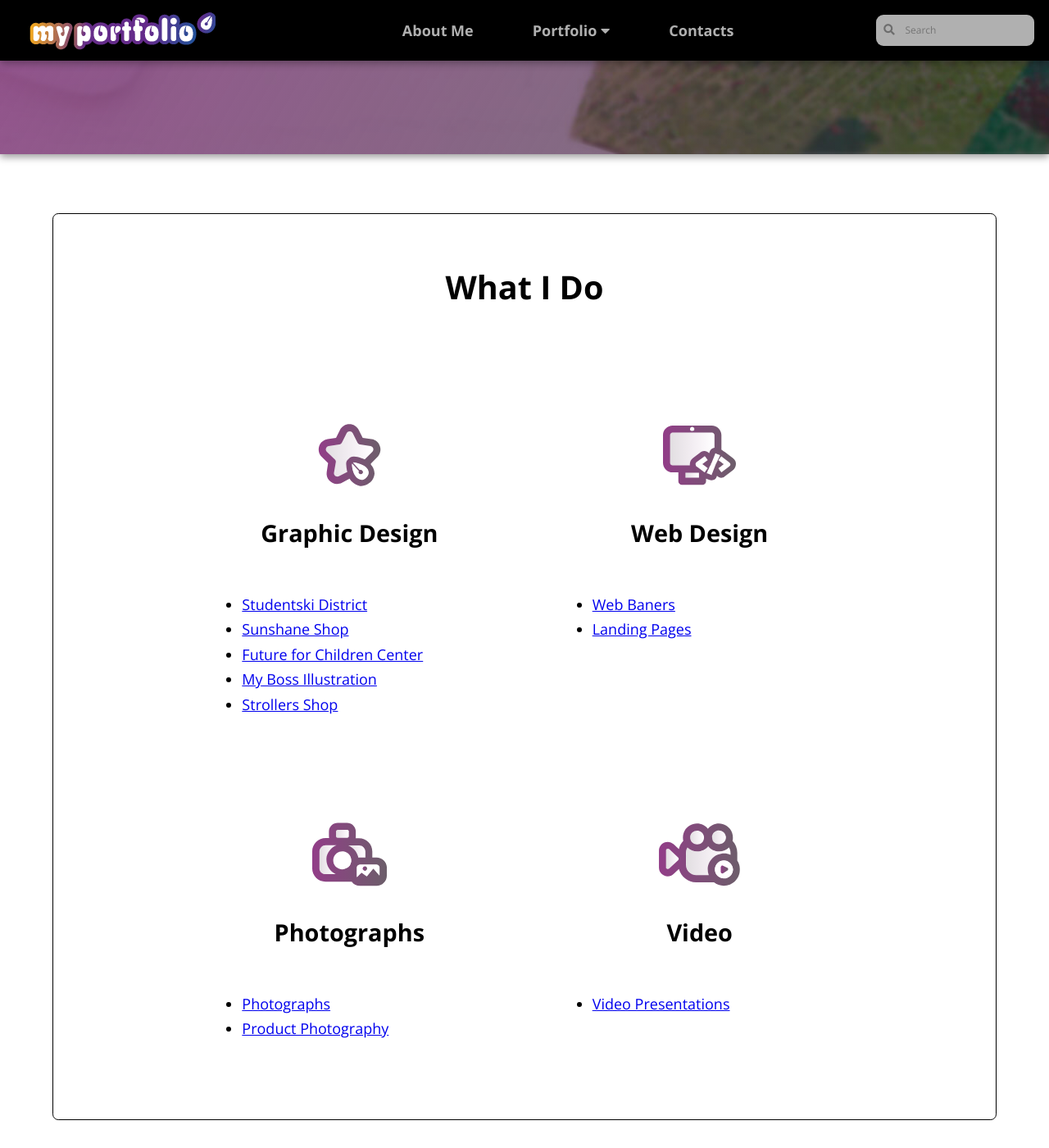
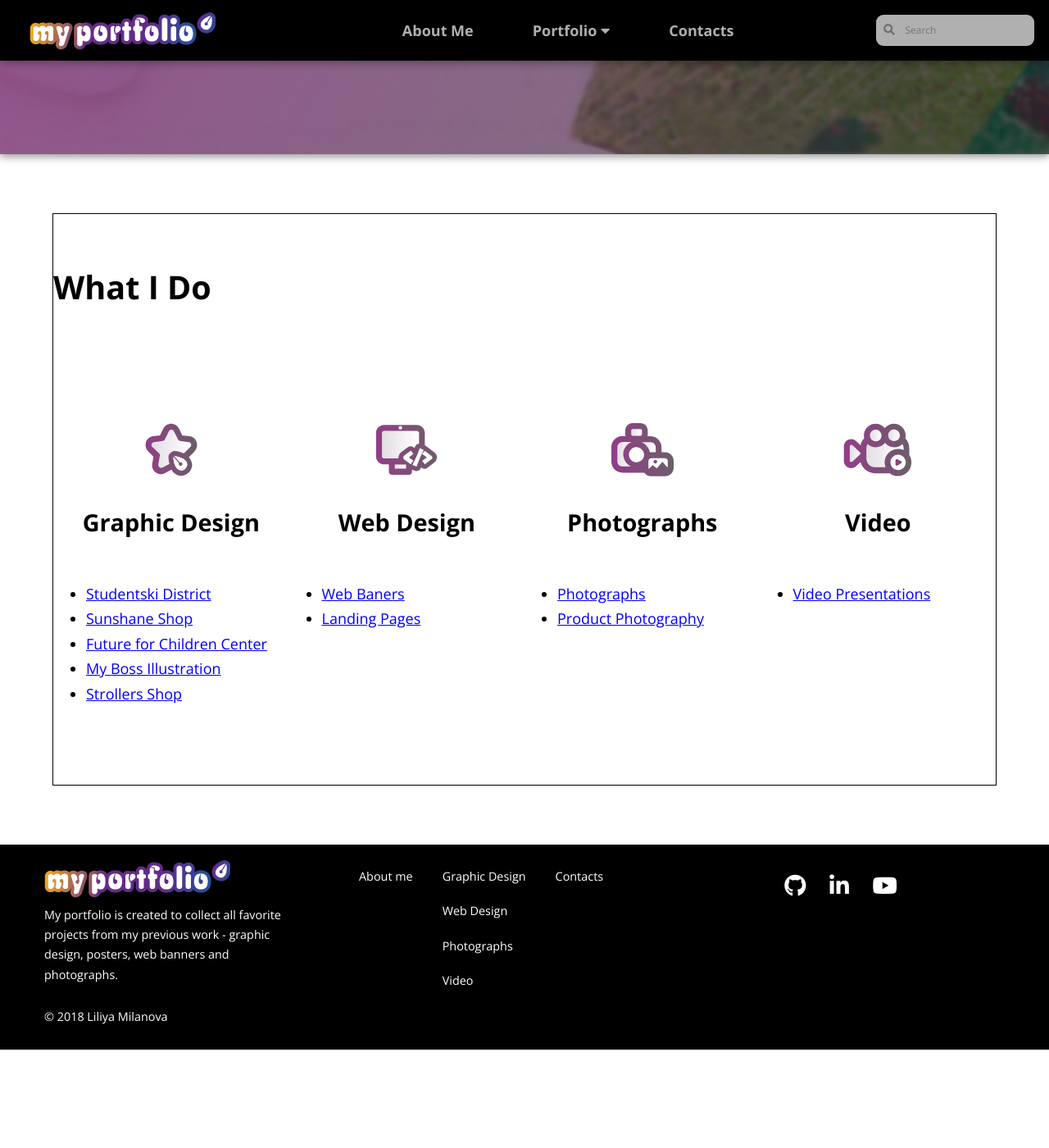
Before and after one commit to LiliyaMilanova/myportfolio, a Jekyll site: the page built from index.html, in a window 1280 px wide and 1400 px high, scrolled down 513 px. Shown: the whole window at 82% size. Built offline with Jekyll 4.4.1, drawn with Linux system fonts in a browser that asks for light colours; nearby versions of some CDN libraries; after the commit the page ends 1793 px from its top, so only the background shows below that.

Commit message:
Update styles.css

```diff
--- a/css/styles.css
+++ b/css/styles.css
@@ -87,15 +87,12 @@ body {
     display: flex;
     flex-direction: column;
     margin: 4rem auto;
-    align-items: center;
     width: 90%;
     border: 1px solid #000000;
-    border-radius: 0.4rem;
 }
 
 .wrap-content {
     display: flex;
-    flex-wrap: wrap;
     align-items: flex-start;
     margin: 2rem 0 1.3rem 0;
 }
@@ -127,12 +124,12 @@ body {
     color: rgb(108, 94, 106);
 }
 
-.project-links li a {
+.project-links a {
     list-style-type: none;
     text-decoration: none;
 }
 
-.project-links li a:hover {
+.project-links a:hover {
     color: rgb(146, 61, 136);
 }
 
```
